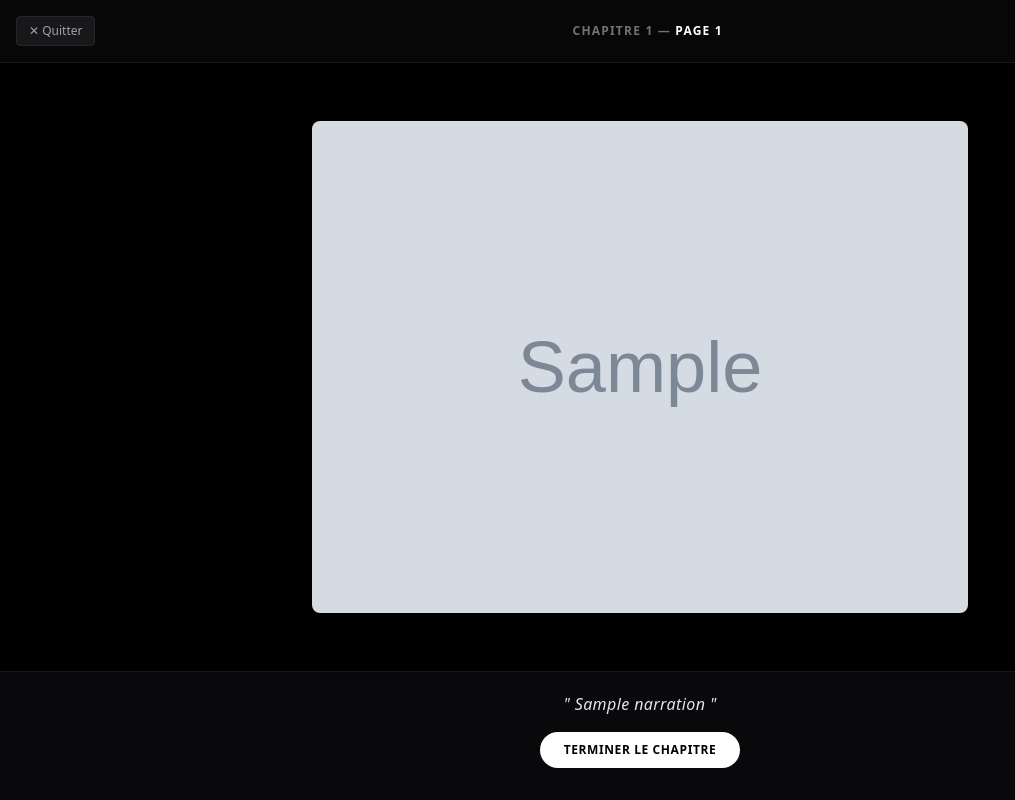
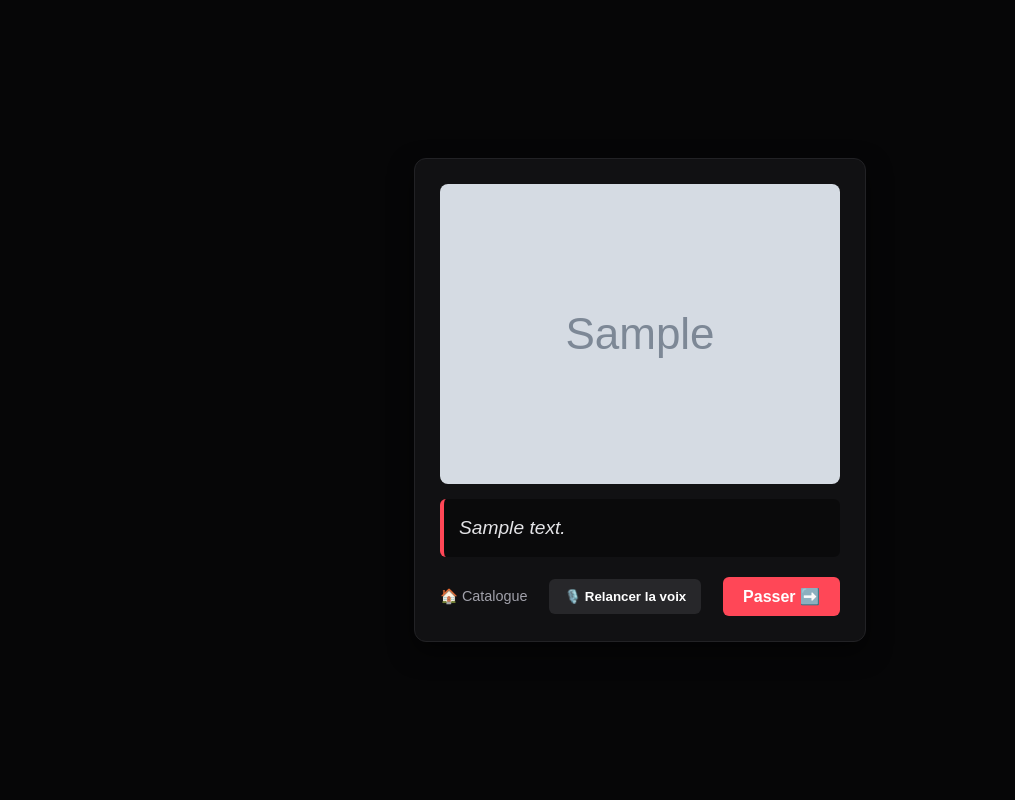
Before and after one commit to sitchad/manga-narrator, a Flask app: template templates/reader.html in a window 1280 px wide. Shown: the whole page, without its empty margins (0-1015 px from the left). Run offline with Flask 3, Linux system fonts and the light colour scheme; the template is opened without the code that fills it: most values are stand-ins (such as "Sample title", 1, 10 or a date in 2020); grey boxes marked "Sample" are stand-in pictures; some libraries are stand-ins or nearby versions.

Commit message:
Modifié reader.html

```diff
--- a/templates/reader.html
+++ b/templates/reader.html
@@ -3,50 +3,32 @@
 <head>
     <meta charset="UTF-8">
     <meta name="viewport" content="width=device-width, initial-scale=1.0">
-    <title>Chapitre {{ num_chapitre }} - Page {{ numero_page }}</title>
-    <script src="https://cdn.tailwindcss.com"></script>
-    <style>
-        .unselectable {
-            -webkit-user-select: none;
-            -moz-user-select: none;
-            -ms-user-select: none;
-            user-select: none;
-        }
-    </style>
+    <title>MangaCine - Lecture Premium</title>
 </head>
-<body class="bg-black text-white min-h-screen flex flex-col justify-between unselectable">
+<body style="background: #060607; color: white; font-family: sans-serif; text-align: center; margin: 0; padding: 20px; display: flex; flex-direction: column; justify-content: center; min-height: 100vh; box-sizing: border-box;">
 
-    <div class="w-full bg-zinc-950/80 backdrop-blur border-b border-zinc-900 p-4 flex justify-between items-center z-10">
-        <a href="/manga/{{ manga_id }}" class="text-xs bg-zinc-900 border border-zinc-800 px-3 py-1.5 rounded text-zinc-400 hover:text-white transition">
-            ✕ Quitter
-        </a>
-        <span class="text-xs font-bold uppercase tracking-widest text-zinc-500">
-            Chapitre {{ num_chapitre }} — <span class="text-white">Page {{ numero_page }}</span>
-        </span>
-        <div class="w-16"></div>
-    </div>
+    <div style="max-width: 600px; margin: 0 auto; background: #111113; padding: 25px; border-radius: 12px; box-shadow: 0 10px 25px rgba(0,0,0,0.5); border: 1px solid #222225;">
 
-    <div class="flex-1 flex flex-col items-center justify-center p-2 max-w-2xl mx-auto w-full relative">
-        <div id="manga-click-zone" class="w-full block group relative cursor-pointer">
-            <img src="{{ image_url }}" alt="Manga case" class="w-full h-auto max-h-[70vh] object-contain mx-auto rounded-lg shadow-2xl transition duration-300 group-hover:opacity-95">
+        <div style="overflow: hidden; border-radius: 8px; margin-bottom: 15px; background: #000; max-height: 60vh; display: flex; align-items: center; justify-content: center;">
+            <img src="{{ image_url }}" style="max-width: 100%; max-height: 60vh; object-fit: contain;">
+        </div>
+
+        <div style="background: rgba(0, 0, 0, 0.4); padding: 15px; border-radius: 6px; border-left: 4px solid #ff4757; margin-bottom: 20px; text-align: left;">
+            <p id="texteNarration" style="font-size: 1.2rem; margin: 0; font-style: italic; color: #e4e4e7; line-height: 1.5;">
+                {{ texte }}
+            </p>
+        </div>
+
+        <div style="margin-top: 20px; display: flex; justify-content: space-between; align-items: center;">
+            <a href="/" style="color: #a1a1aa; text-decoration: none; font-size: 0.9rem;">🏠 Catalogue</a>
+            <button onclick="lancerNarration()" style="background: #27272a; color: white; border: none; padding: 10px 15px; border-radius: 6px; cursor: pointer; font-weight: bold;">🎙️ Relancer la voix</button>
+            <a href="/manga/{{ manga_id }}/chapitre/{{ num_chapitre }}/case/{{ num_case + 1 }}" style="background: #ff4757; color: white; padding: 10px 20px; text-decoration: none; border-radius: 6px; font-weight: bold;">
+                Passer ➡️
+            </a>
         </div>
     </div>
 
-    <div class="w-full bg-zinc-950 border-t border-zinc-900 p-5 pb-8">
-        <div class="max-w-xl mx-auto space-y-4">
-            <p id="narration-text" class="text-sm md:text-base text-zinc-200 text-center font-medium leading-relaxed tracking-wide italic px-4">
-                {% if narration %}" {{ narration }} "{% else %}(Laissez-vous guider par le visuel){% endif %}
-            </p>
-
-            <div class="flex justify-center">
-                <button id="action-btn" class="bg-white text-black font-black text-xs uppercase px-6 py-2.5 rounded-full tracking-wider hover:bg-zinc-200 transition">
-                    {% if a_un_suivant %}Continuer →{% else %}Terminer le Chapitre{% endif %}
-                </button>
-            </div>
-        </div>
-    </div>
-
-<script>
+    <script>
         let parole = null;
 
         function lancerNarration() {
@@ -62,11 +44,14 @@
                 "Dawn": "Dône",
                 "Romance": "Romane-ce",
                 "One Piece": "Ouanne Pîce",
-                "Luffy": "Loufi",                                                                                                     "Shanks": "Chankse",
+                "Luffy": "Loufi",
+                "Shanks": "Chankse",
                 "Zoro": "Zoro"
             };
-                                                                                                                                  // Remplacement automatique des mots anglais par leur prononciation française
-            for (var motAnglais in corrections) {                                                                                     var expressionReguliere = new RegExp(motAnglais, "gi");
+
+            // Remplacement automatique des mots anglais par leur prononciation française
+            for (var motAnglais in corrections) {
+                var expressionReguliere = new RegExp(motAnglais, "gi");
                 textePourLaVoix = textePourLaVoix.replace(expressionReguliere, corrections[motAnglais]);
             }
 
@@ -78,7 +63,7 @@
 
             // Sélection de la meilleure voix disponible (Google / Natural)
             var voixDisponibles = window.speechSynthesis.getVoices();
-            let voixTrouvee = voixDisponibles.find(v => v.lang.includes('fr') && (v.name.includes('Google') || v.name>
+            let voixTrouvee = voixDisponibles.find(v => v.lang.includes('fr') && (v.name.includes('Google') || v.name.includes('Natural')));
 
             if (!voixTrouvee) {
                 voixTrouvee = voixDisponibles.find(v => v.lang.includes('fr'));
@@ -91,9 +76,10 @@
             // Enchaînement automatique des cases à la fin de la phrase
             parole.onend = function(event) {
                 setTimeout(function() {
-                    window.location.href = "/manga/{{ manga_id }}/chapitre/{{ num_chapitre }}/case/{{ num_case + 1 }}>
+                    window.location.href = "/manga/{{ manga_id }}/chapitre/{{ num_chapitre }}/case/{{ num_case + 1 }}";
                 }, 800); // Petite pause dramatique de 0.8s
             };
+
             // On lance la voix
             window.speechSynthesis.speak(parole);
         }
@@ -111,6 +97,5 @@
             lancerNarration();
         }, { once: true });
     </script>
-
 </body>
 </html>
```
